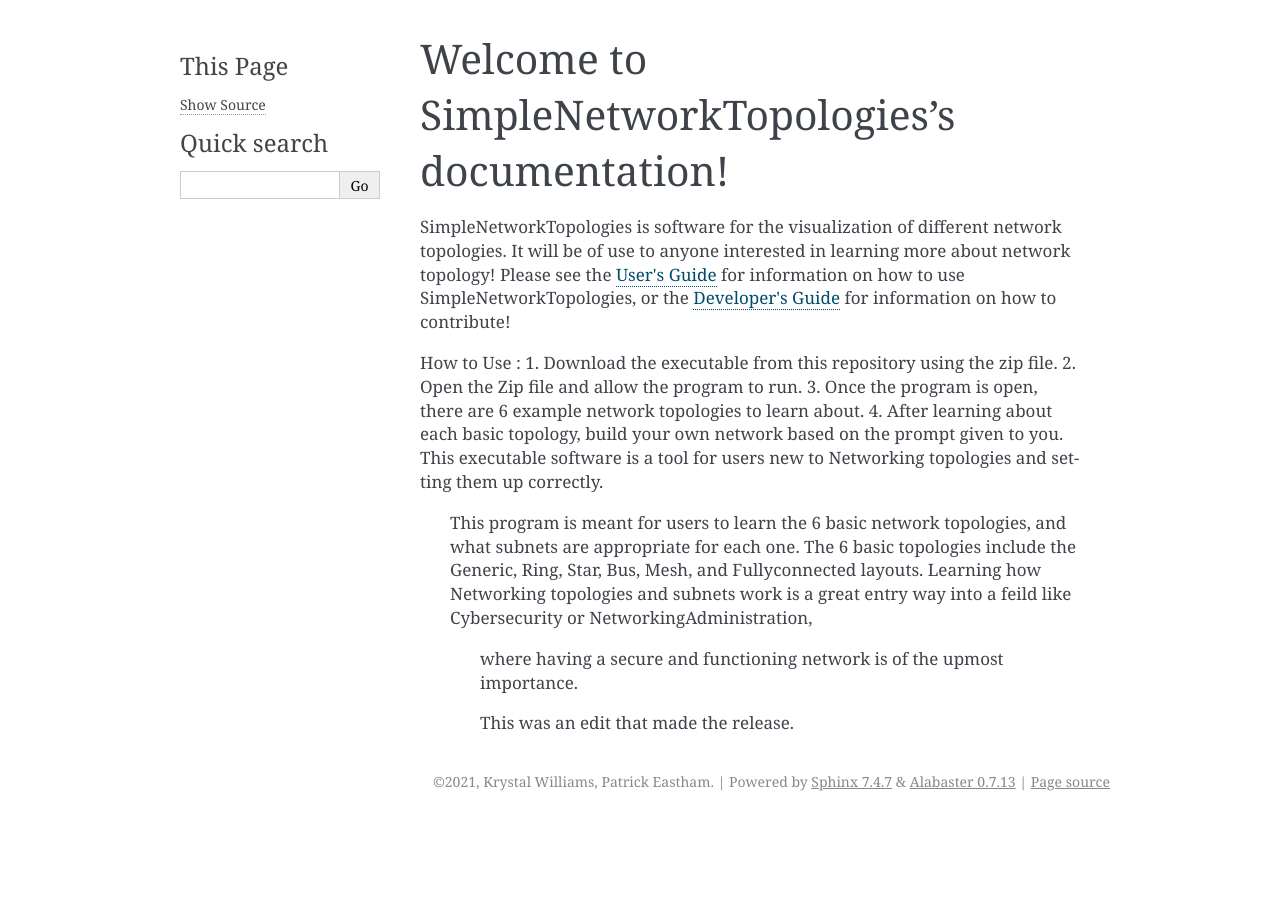
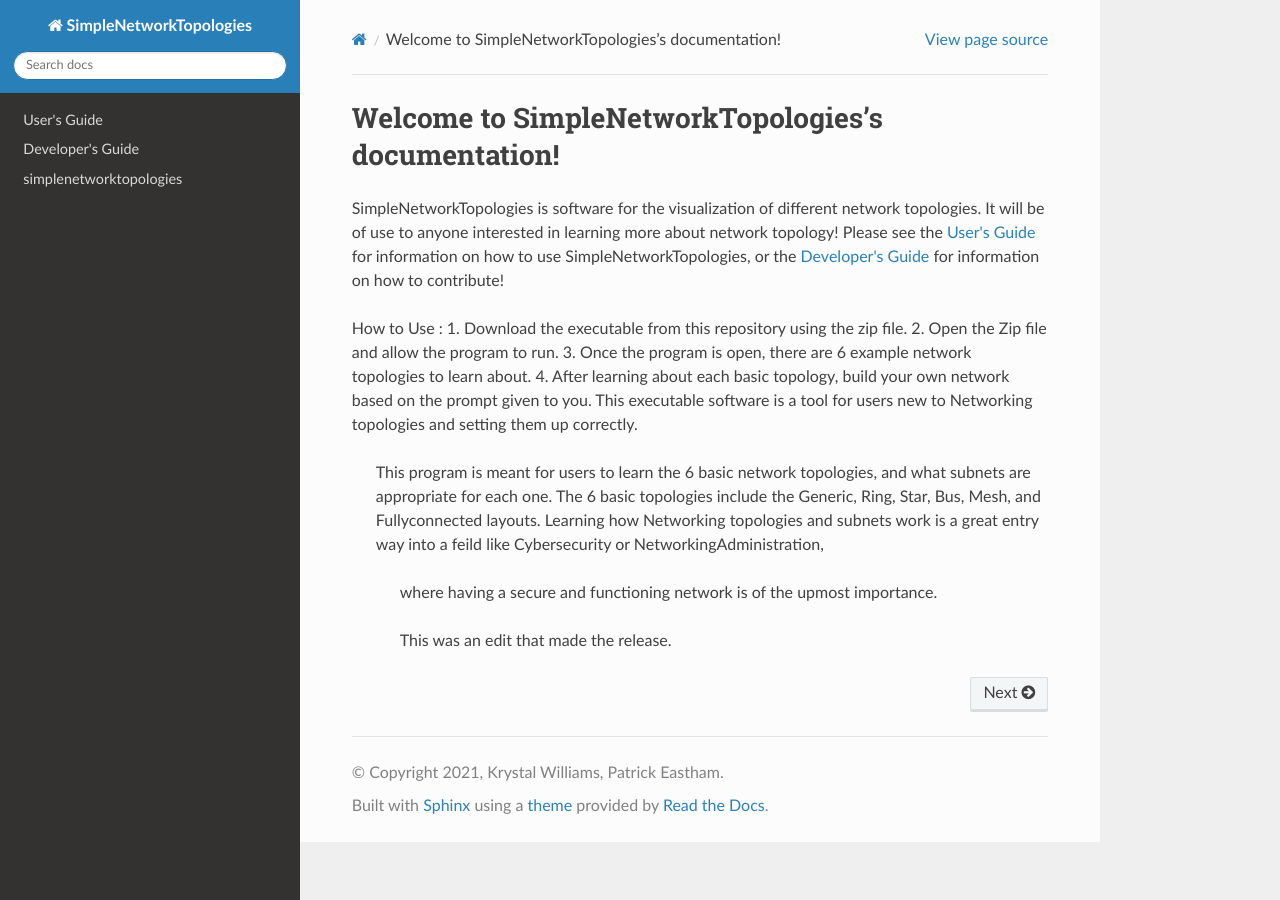
Before and after one commit to KrysEWilliams/SimpleNetworkTopologies, a Sphinx documentation site: the page built from docs/index.rst, in a window 1280 px wide. Built offline with Sphinx 7.4.7 and the Read the Docs theme 2.0.0, drawn with Linux system fonts in a browser that asks for light colours; some of the changed lines change nothing that is shown.

Commit message:
updated conf to add rtd theme

```diff
--- a/docs/conf.py
+++ b/docs/conf.py
@@ -12,10 +12,11 @@
 # add these directories to sys.path here. If the directory is relative to the
 # documentation root, use os.path.abspath to make it absolute, like shown here.
 #
-# import os
-# import sys
-# sys.path.insert(0, os.path.abspath('.'))
+import os
+import sys
+sys.path.insert(0, os.path.abspath('..'))
 
+import sphinx_rtd_theme
 
 # -- Project information -----------------------------------------------------
 
@@ -35,6 +36,8 @@
 #
 # needs_sphinx = '1.0'
 
+RTD_NEW_THEME = True
+
 # Add any Sphinx extension module names here, as strings. They can be
 # extensions coming with Sphinx (named 'sphinx.ext.*') or your custom
 # ones.
@@ -43,7 +46,10 @@
     'sphinx.ext.coverage',
     'sphinx.ext.mathjax',
     'sphinx.ext.viewcode',
+    'sphinx.ext.napoleon',
 ]
+
+napoleon_google_docstring = False
 
 # Add any paths that contain templates here, relative to this directory.
 templates_path = ['_templates']
@@ -78,103 +84,5 @@
 # The theme to use for HTML and HTML Help pages.  See the documentation for
 # a list of builtin themes.
 #
-html_theme = 'alabaster'
-
-# Theme options are theme-specific and customize the look and feel of a theme
-# further.  For a list of options available for each theme, see the
-# documentation.
-#
-# html_theme_options = {}
-
-# Add any paths that contain custom static files (such as style sheets) here,
-# relative to this directory. They are copied after the builtin static files,
-# so a file named "default.css" will overwrite the builtin "default.css".
-html_static_path = ['_static']
-
-# Custom sidebar templates, must be a dictionary that maps document names
-# to template names.
-#
-# The default sidebars (for documents that don't match any pattern) are
-# defined by theme itself.  Builtin themes are using these templates by
-# default: ``['localtoc.html', 'relations.html', 'sourcelink.html',
-# 'searchbox.html']``.
-#
-# html_sidebars = {}
-
-
-# -- Options for HTMLHelp output ---------------------------------------------
-
-# Output file base name for HTML help builder.
-htmlhelp_basename = 'SimpleNetworkTopologiesdoc'
-
-
-# -- Options for LaTeX output ------------------------------------------------
-
-latex_elements = {
-    # The paper size ('letterpaper' or 'a4paper').
-    #
-    # 'papersize': 'letterpaper',
-
-    # The font size ('10pt', '11pt' or '12pt').
-    #
-    # 'pointsize': '10pt',
-
-    # Additional stuff for the LaTeX preamble.
-    #
-    # 'preamble': '',
-
-    # Latex figure (float) alignment
-    #
-    # 'figure_align': 'htbp',
-}
-
-# Grouping the document tree into LaTeX files. List of tuples
-# (source start file, target name, title,
-#  author, documentclass [howto, manual, or own class]).
-latex_documents = [
-    (master_doc, 'SimpleNetworkTopologies.tex', 'SimpleNetworkTopologies Documentation',
-     'Krystal Williams, Patrick Eastham', 'manual'),
-]
-
-
-# -- Options for manual page output ------------------------------------------
-
-# One entry per manual page. List of tuples
-# (source start file, name, description, authors, manual section).
-man_pages = [
-    (master_doc, 'simplenetworktopologies', 'SimpleNetworkTopologies Documentation',
-     [author], 1)
-]
-
-
-# -- Options for Texinfo output ----------------------------------------------
-
-# Grouping the document tree into Texinfo files. List of tuples
-# (source start file, target name, title, author,
-#  dir menu entry, description, category)
-texinfo_documents = [
-    (master_doc, 'SimpleNetworkTopologies', 'SimpleNetworkTopologies Documentation',
-     author, 'SimpleNetworkTopologies', 'One line description of project.',
-     'Miscellaneous'),
-]
-
-
-# -- Options for Epub output -------------------------------------------------
-
-# Bibliographic Dublin Core info.
-epub_title = project
-
-# The unique identifier of the text. This can be a ISBN number
-# or the project homepage.
-#
-# epub_identifier = ''
-
-# A unique identification for the text.
-#
-# epub_uid = ''
-
-# A list of files that should not be packed into the epub file.
-epub_exclude_files = ['search.html']
-
-
-# -- Extension configuration -------------------------------------------------
+html_theme = 'sphinx_rtd_theme'
+html_theme_path = [sphinx_rtd_theme.get_html_theme_path()]
```
